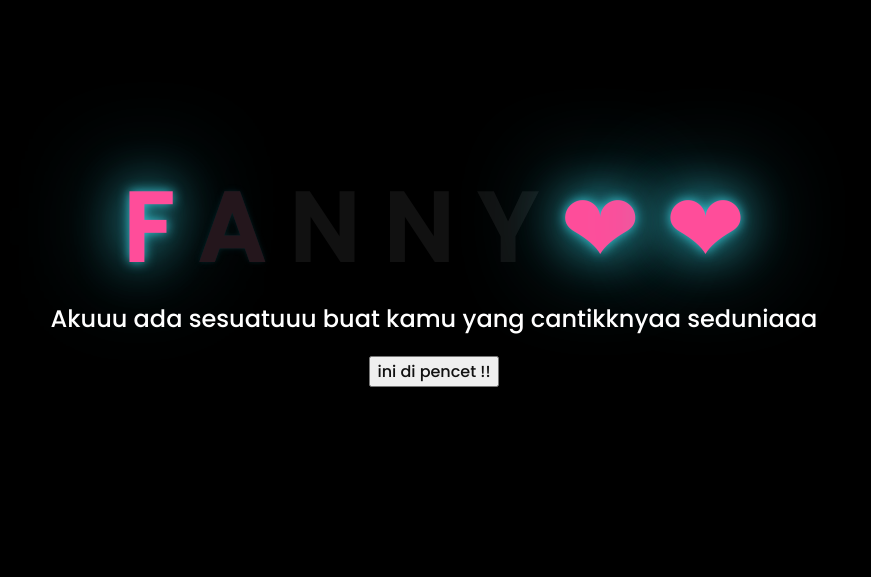
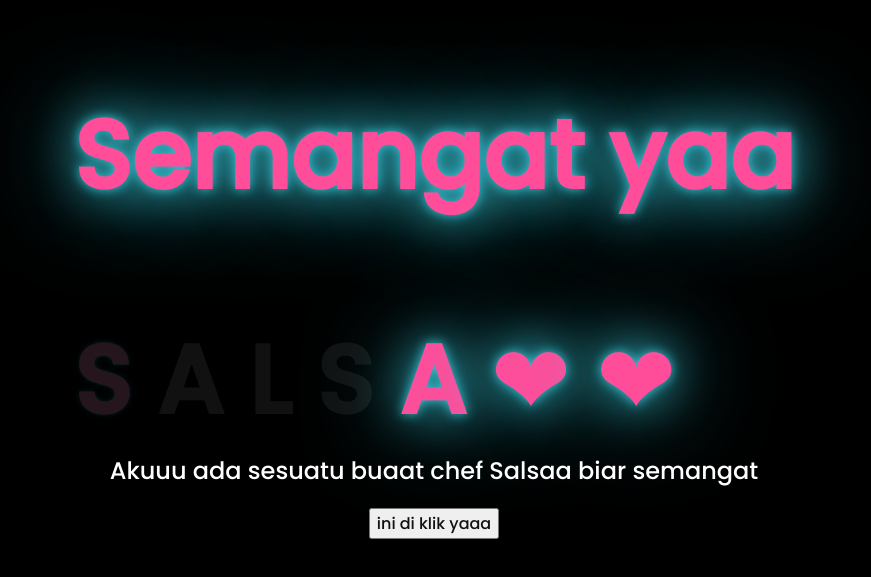
Before and after one commit to tegarsatria124/Salsa, a plain HTML site: page index.html in a window 1280 px wide. Shown: the part 137-714 px from the top of the page, without its empty margins (214-1085 px from the left). Drawn offline with Linux system fonts and the light colour scheme.

Commit message:
index.html

```diff
--- a/index.html
+++ b/index.html
@@ -7,26 +7,27 @@
     <meta name="viewport" content="width=device-width, initial-scale=1.0">
     <link rel="stylesheet" href="style.css">
     <link rel="icon" href="flowers.png" type="image/x-icon">
-    <title>Flowers</title>
+    <title>Haaiii Chef salsaa!</title>
 </head>
 
 <body>
     <div class="greetings">
-        <span>F</span>
+        <h2>Semangat yaa</h2>
+        <span>S</span>
         <span>A</span>
-        <span>N</span>
-        <span>N</span>
-        <span>Y</span>
+        <span>L</span>
+        <span>S</span>
+        <span>A</span>
         <span>&#10084</span>
         <span>&#10084</span>
 
     </div>
     <div class="description">
-        <span>Akuuu ada sesuatuuu buat kamu yang cantikknyaa seduniaaa</span>
+        <span>Akuuu ada sesuatu buaat chef Salsaa biar semangat</span>
     </div>
     <div class="button">
         <button>
-            <a href="flower.html">ini di pencet !!</a>
+            <a href="index1.html">ini di klik yaaa</a>
         </button>
     </div>
 </body>
```
